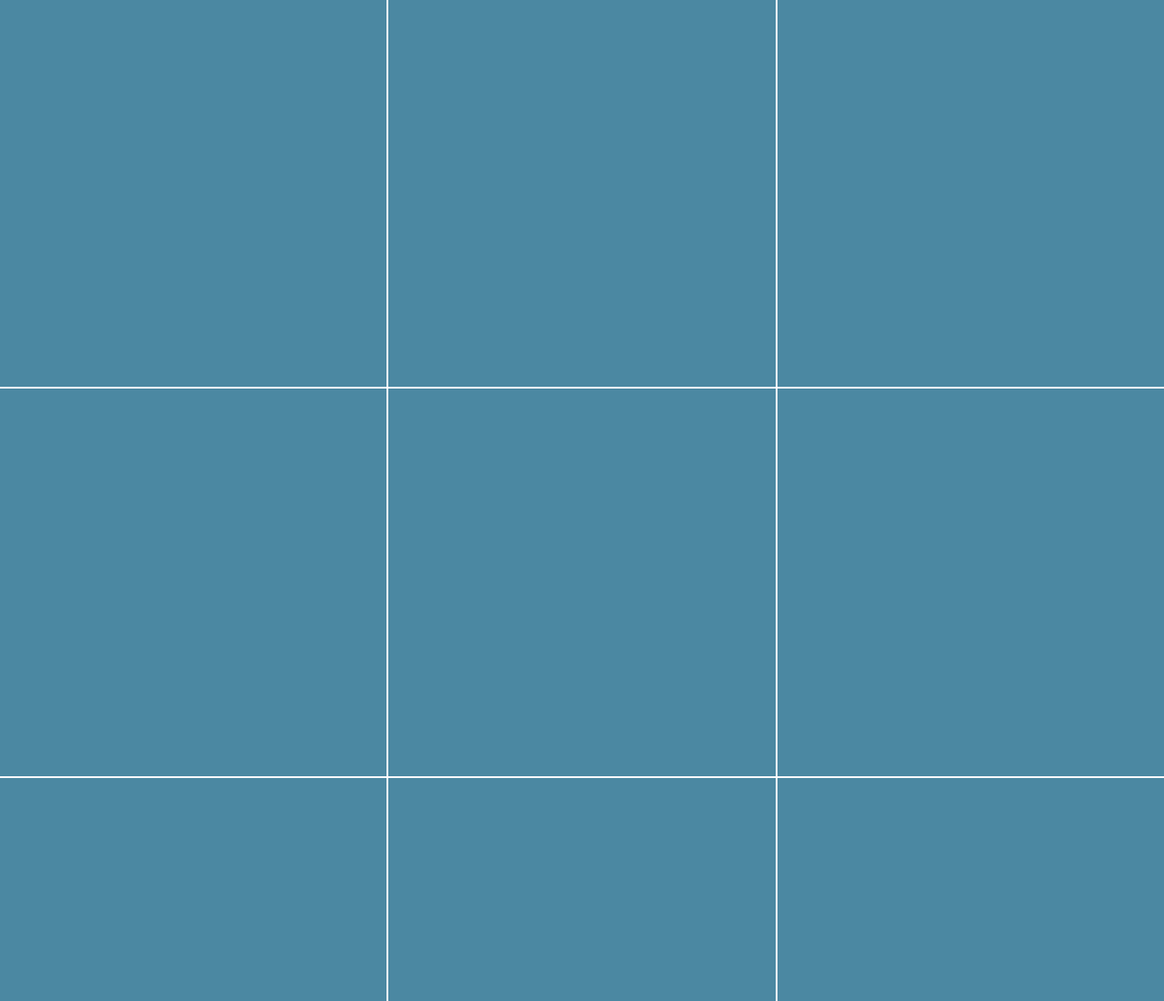
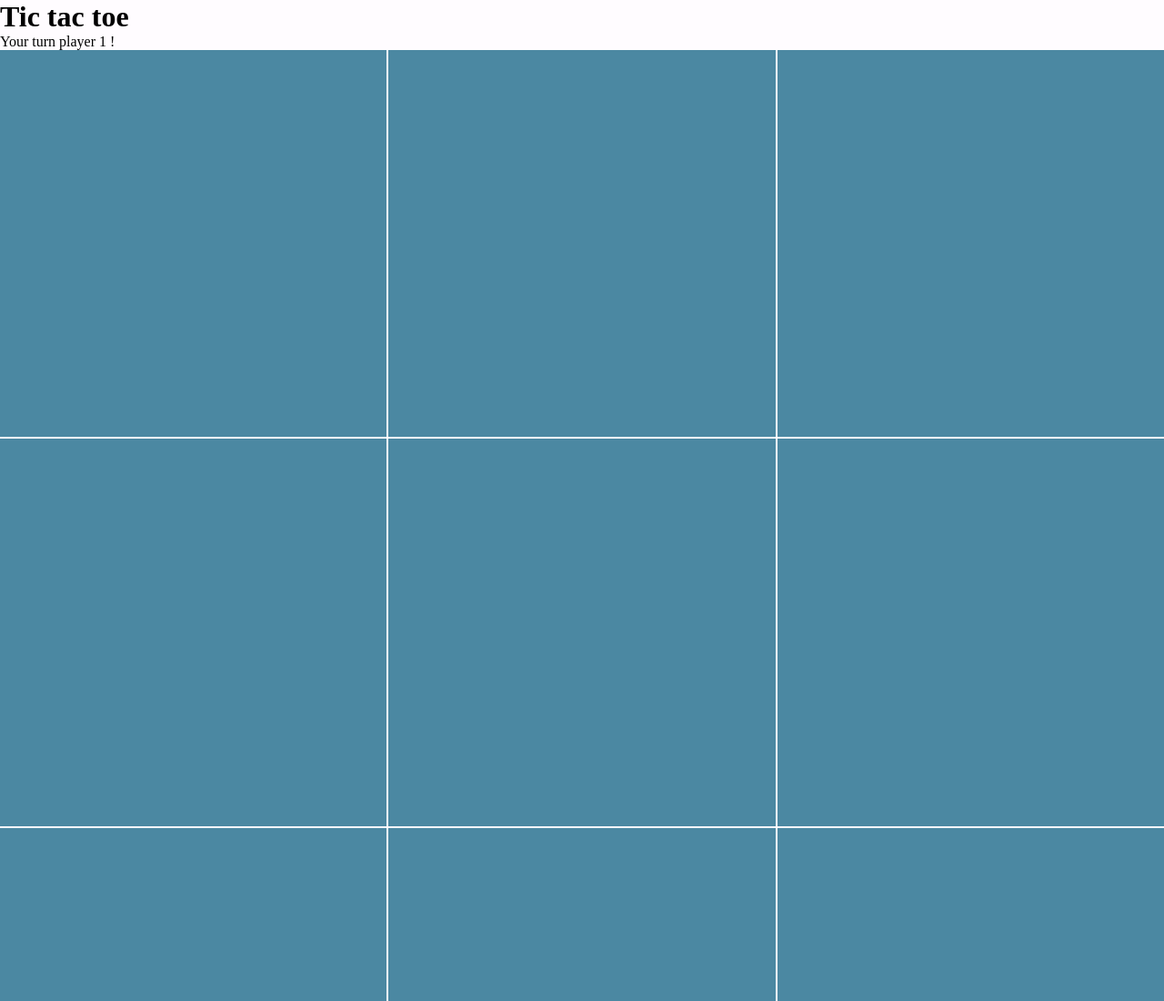
Before and after one commit to Rowan-Byzantium/tictactoe, a plain HTML site: page index.html in a window 1280 px wide. Shown: the top 1100 px of the page at 91% size. Drawn offline with Linux system fonts and the light colour scheme.

Commit message:
add a display player turn function and html

```diff
--- a/index.html
+++ b/index.html
@@ -9,6 +9,8 @@
 </head>
 <body>
     <main>
+        <h1>Tic tac toe</h1>
+        <p id="playerTurn"></p>
         <ul class="list">
             <li class="list-itm"></li>
             <li class="list-itm"></li>
--- a/script.js
+++ b/script.js
@@ -5,20 +5,22 @@
  */
 
 function getPlayerTurn(){
-    return `Your turn player ${counter%2+1}`;
+    return `Your turn player ${counter%2+1} !`;
 }
 
+function displayPlayerTurn(){
+    document.getElementById('playerTurn').innerText = getPlayerTurn();
+}
 
-//--------------SCRIPT--------------------
+// -------------- SCRIPT -------------------
 
 
 //select every elements with list-itm class
 const boxes = document.querySelectorAll(".list-itm");
 // Initialize a counter
 let counter = 0;
-console.log(getPlayerTurn());
 
-
+displayPlayerTurn();
 
 //for each boxes
 boxes.forEach(function(box){
@@ -40,7 +42,7 @@ boxes.forEach(function(box){
                 // console.log("Player2");
             }
             counter++;
-            console.log(getPlayerTurn());
+            displayPlayerTurn();
         }
 
     })
```
